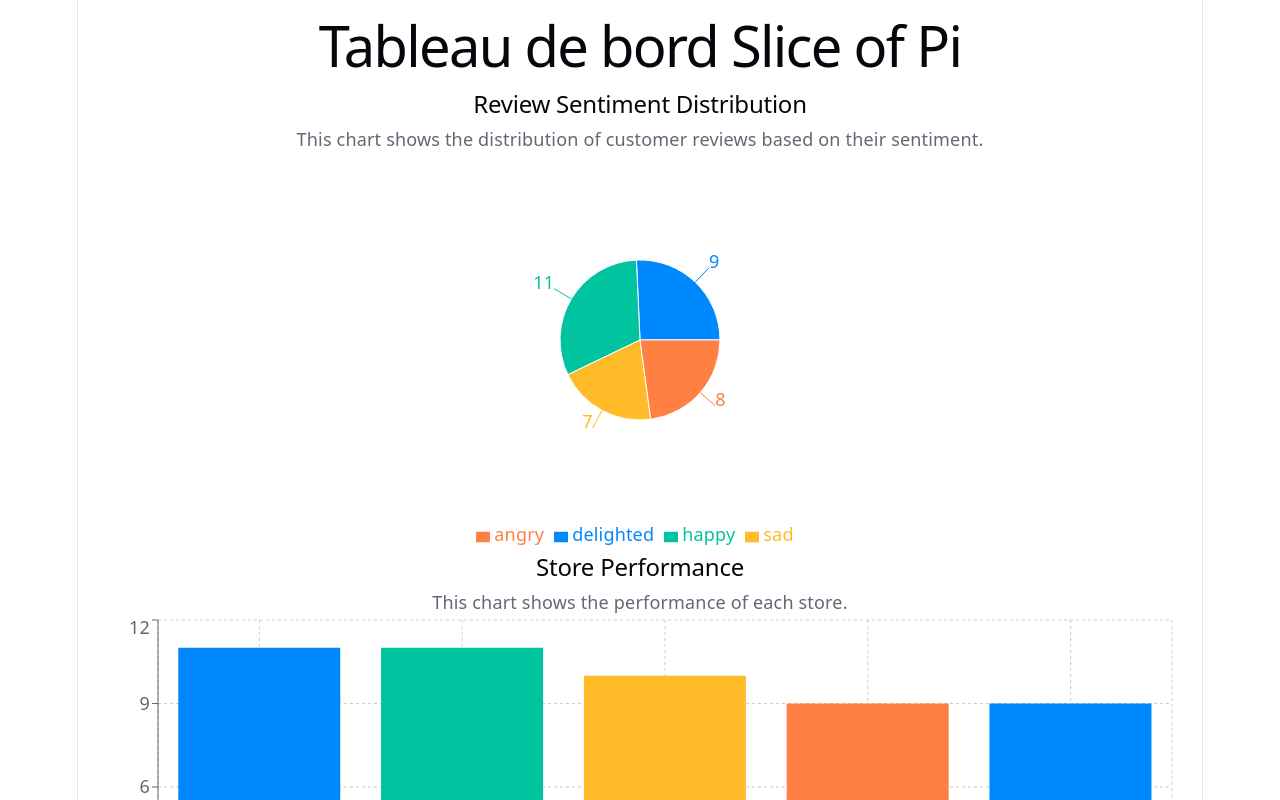
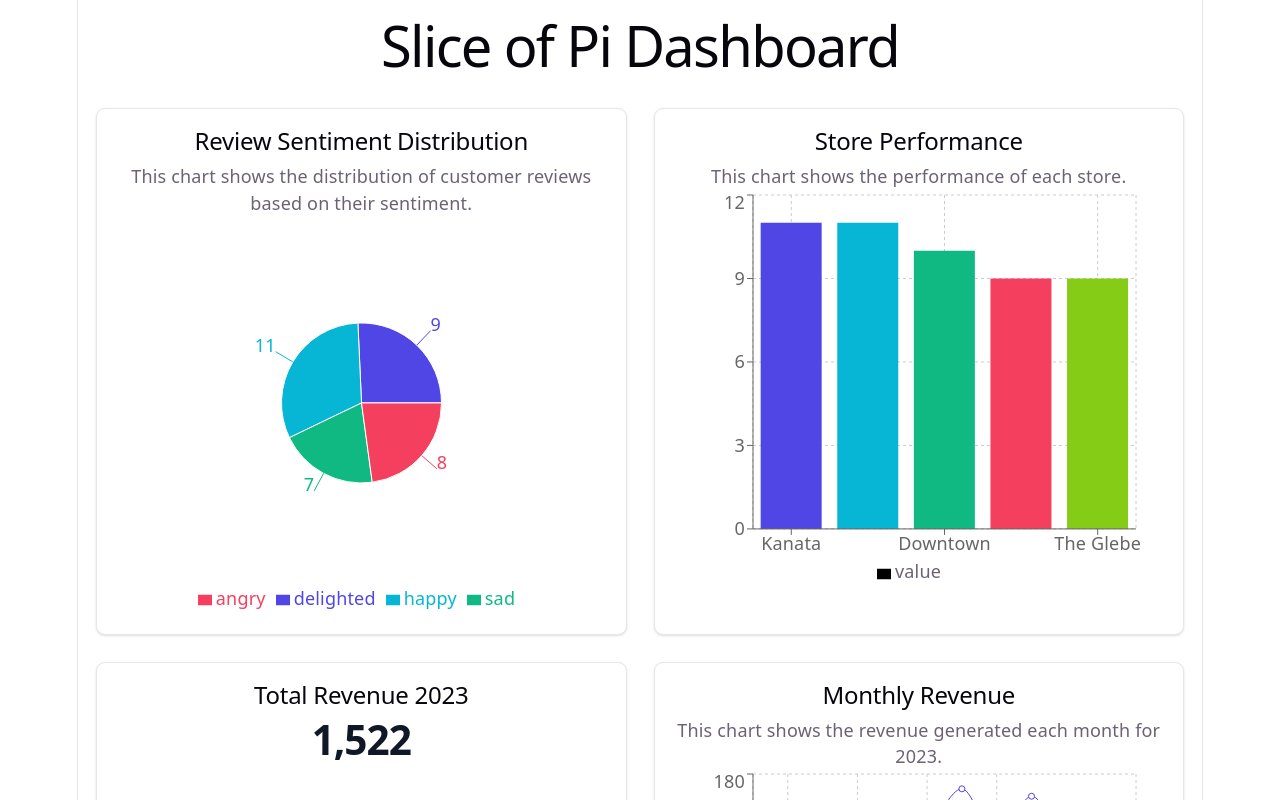
Before and after one commit to saoussen-slii/a-slice-of-pi-dashboard, a React (Vite) app: page / in a window 1280 px wide. Shown: the top 800 px of the page. Built offline with nearby package versions, Linux system fonts and the light colour scheme.

Commit message:
refactor: Styling the cards

```diff
--- a/src/App.tsx
+++ b/src/App.tsx
@@ -11,13 +11,14 @@ const App = () => {
     <>
       <div>
         <header>
-          <h1>Tableau de bord Slice of Pi</h1>
+          <h1>Slice of Pi Dashboard</h1>
         </header>
         <section aria-label="Filtres du tableau de bord"></section>
-        <main>
+        <main className="mx-auto grid w-full max-w-6xl grid-cols-1 gap-6 p-4 md:grid-cols-2">
           <ReviewPieChart />
           <StoreBarChart />
           <TotalRevenueCard />
+
           <MonthlyRevenueLineChart />
         </main>
         <footer>
--- a/src/common/ChartCard.tsx
+++ b/src/common/ChartCard.tsx
@@ -5,7 +5,7 @@ interface ChartCardProps {
 }
 
 export const ChartCard = ({ title, subtitle, children }: ChartCardProps) => (
-  <section className="chart-card">
+  <section className="chart-card min-w-0 rounded-lg border border-gray-200 bg-white p-4 shadow-sm">
     <header>
       <h2>{title}</h2>
       <p>{subtitle}</p>
--- a/src/components/charts/ReviewPieChart.tsx
+++ b/src/components/charts/ReviewPieChart.tsx
@@ -32,7 +32,7 @@ const ReviewPieChart = () => {
             fill="#8884d8"
             label
           >
-            {sentimentCounts.map((entry, index) => (
+            {sentimentCounts.map((__, index) => (
               <Cell
                 key={`cell-${index}`}
                 fill={CHART_COLORS[index % CHART_COLORS.length]}
--- a/src/components/charts/StoreBarChart.tsx
+++ b/src/components/charts/StoreBarChart.tsx
@@ -39,7 +39,7 @@ const StoreBarChart = () => {
           <Tooltip />
           <Legend />
           <Bar dataKey="value">
-            {storeCounts.map((entry, index) => (
+            {storeCounts.map((__, index) => (
               <Cell
                 key={`cell-${index}`}
                 fill={CHART_COLORS[index % CHART_COLORS.length]}
--- a/src/components/kpi/TotalRevenueCard.tsx
+++ b/src/components/kpi/TotalRevenueCard.tsx
@@ -4,16 +4,16 @@ import type { Order } from "../../types.ts";
 
 const TotalRevenueCard = () => {
   return (
-    <div className="total-revenue-card">
+    <section className="min-w-0 rounded-lg border border-gray-200 bg-white p-4 text-center shadow-sm">
       <h2>Total Revenue 2023</h2>
-      <p>
+      <p className="mt-6 text-4xl font-semibold tracking-tight text-gray-900">
         {calculateTotalRevenue(
           orders as Order[],
           prices,
           2023,
         ).toLocaleString()}
       </p>
-    </div>
+    </section>
   );
 };
 export default TotalRevenueCard;
--- a/src/constants/chartColors.ts
+++ b/src/constants/chartColors.ts
@@ -1,6 +1,7 @@
 export const CHART_COLORS = [
-  "#0088FE",
-  "#00C49F",
-  "#FFBB28",
-  "#FF8042"
+  "#4F46E5",
+  "#06B6D4",
+  "#10B981",
+  "#F43F5E",
+  "#84CC16",
 ];
--- a/src/index.css
+++ b/src/index.css
@@ -1,3 +1,5 @@
+@import "tailwindcss";
+
 :root {
   --text: #6b6375;
   --text-h: #08060d;
--- a/vite.config.ts
+++ b/vite.config.ts
@@ -1,7 +1,8 @@
 import react from '@vitejs/plugin-react'
+import tailwindcss from '@tailwindcss/vite'
 import { defineConfig } from 'vite'
 
 // https://vite.dev/config/
 export default defineConfig({
-  plugins: [react()],
+  plugins: [react(), tailwindcss()],
 })
```
